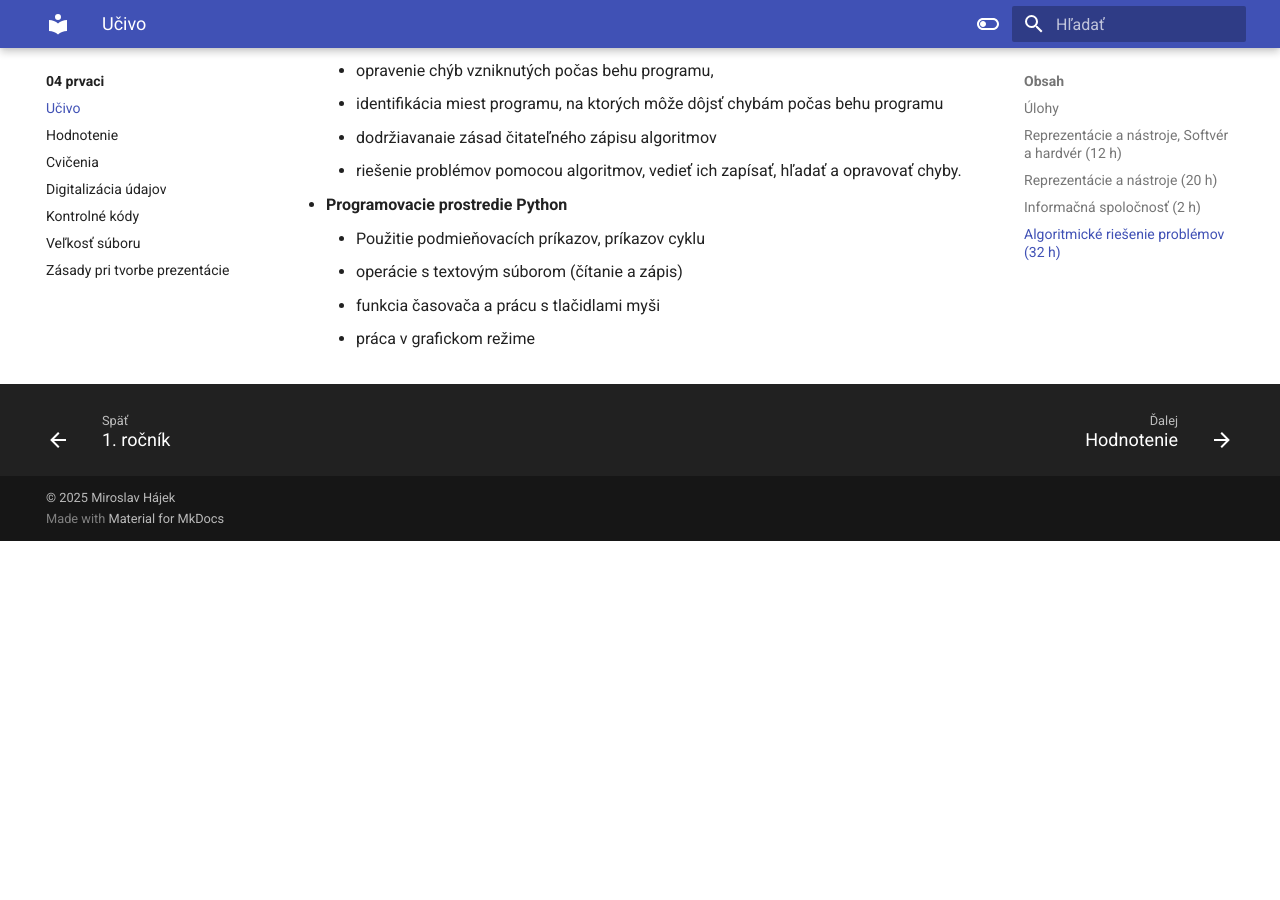
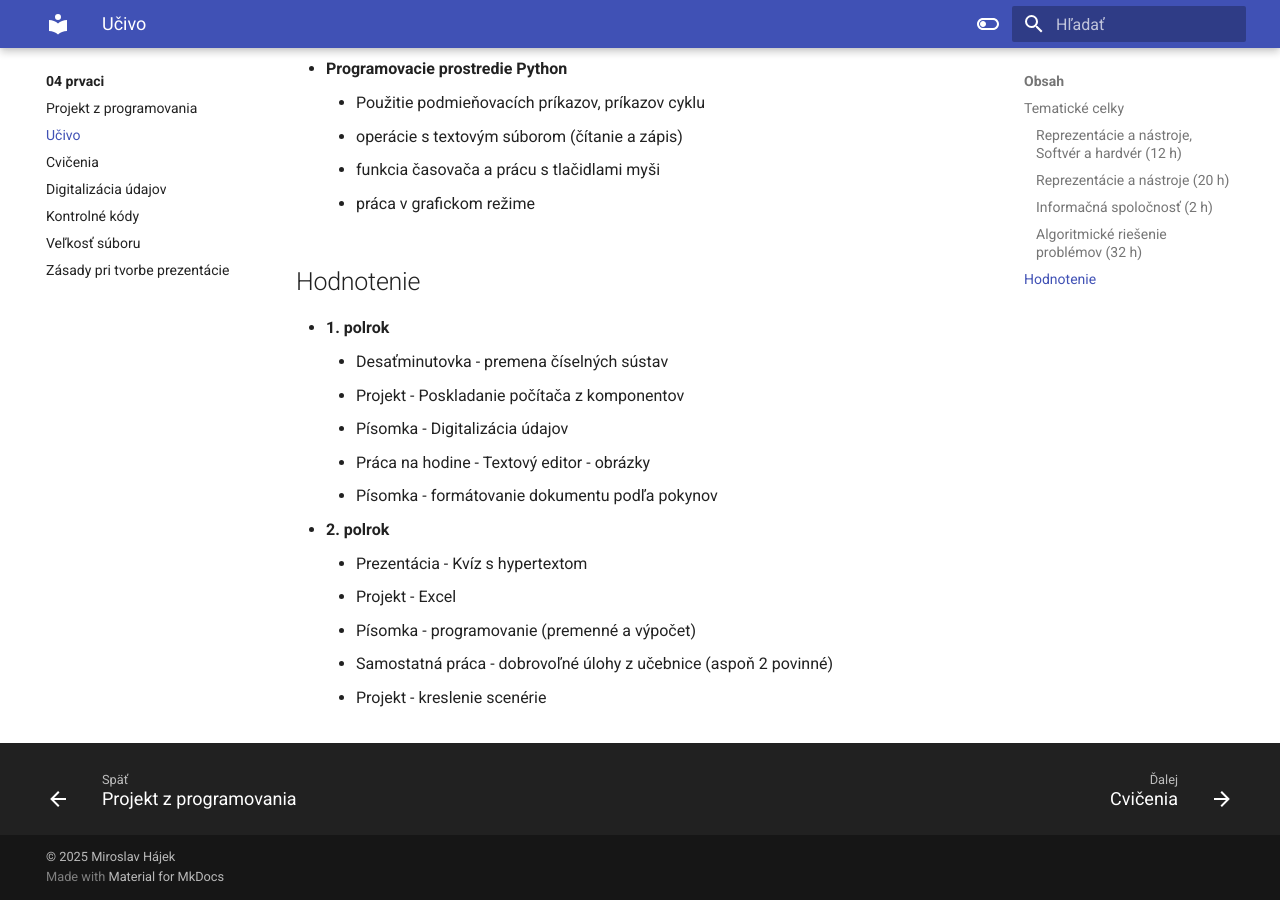
Before and after one commit to hubenka/hubenka.github.io, an MkDocs documentation site: the page built from docs/04_prvaci/02_ucivo.md, in a window 1280 px wide and 900 px high, scrolled down 2233 px. Built offline with MkDocs 1.6.1 and Material for MkDocs 9.7.7, drawn with Linux system fonts in a browser that asks for light colours; before the commit the page ends 2774 px from its top, so only the background shows below that; some of the changed text lies outside the part shown.

```diff
--- a/docs/04_prvaci/01_ucivo.md
+++ b/docs/04_prvaci/02_ucivo.md
@@ -4,13 +4,9 @@ slug: ucivo
 publish: true
 ---
 
-## Úlohy
-- [Klikni sem](https://drive.google.com/drive/folders/1o_mDATlKcuHqpf8s7bfoi-0bzChwsr-6?usp=drive_link)
+## Tematické celky
 
----
-
-
-## Reprezentácie a nástroje, Softvér a hardvér (12 h)
+### Reprezentácie a nástroje, Softvér a hardvér (12 h)
 
 - **Základné pojmy**
     - základné pojmy v informatike
@@ -27,7 +23,7 @@ publish: true
 - **Digitalizácia znakov, obrazu, zvuku**
     - digitalizácia bežných vstupných údajov
 
-## Reprezentácie a nástroje (20 h)
+### Reprezentácie a nástroje (20 h)
 
 - **Textový editor**
     - automatické tvary, vzorce a grafy
@@ -48,7 +44,7 @@ publish: true
 - **Prezentačný softvér**
 
 
-## Informačná spoločnosť (2 h)
+### Informačná spoločnosť (2 h)
 
 - **Bezpečnosť na internete**
     - riziká používania internetu
@@ -57,7 +53,7 @@ publish: true
 - **Dodržiavanie autorských práv programov**
     - vyhľadanie a inštalácia voľných programov na vytvorenie, vyhľadanie, sťahovanie a úpravu zvukových súborov
 
-## Algoritmické riešenie problémov (32 h)
+### Algoritmické riešenie problémov (32 h)
 
 - **Algoritmy a programovanie**
 - **Analýza zadania**
@@ -78,3 +74,19 @@ publish: true
     - operácie s textovým súborom (čítanie a zápis)
     - funkcia časovača a prácu s tlačidlami myši
     - práca v grafickom režime
+
+
+## Hodnotenie
+
+- **1. polrok**
+    - Desaťminutovka - premena číselných sústav
+    - Projekt - Poskladanie počítača z komponentov
+    - Písomka - Digitalizácia údajov
+    - Práca na hodine - Textový editor - obrázky
+    - Písomka - formátovanie dokumentu podľa pokynov
+- **2. polrok**
+    - Prezentácia - Kvíz s hypertextom
+    - Projekt - Excel
+    - Písomka - programovanie (premenné a výpočet)
+    - Samostatná práca - dobrovoľné úlohy z učebnice (aspoň 2 povinné)
+    - Projekt - kreslenie scenérie
```
Also changed, not shown: docs/04_prvaci/01_projekt.md (added, +58 -0 lines), docs/04_prvaci/02_hodnotenie.md (deleted, +0 -18 lines).
